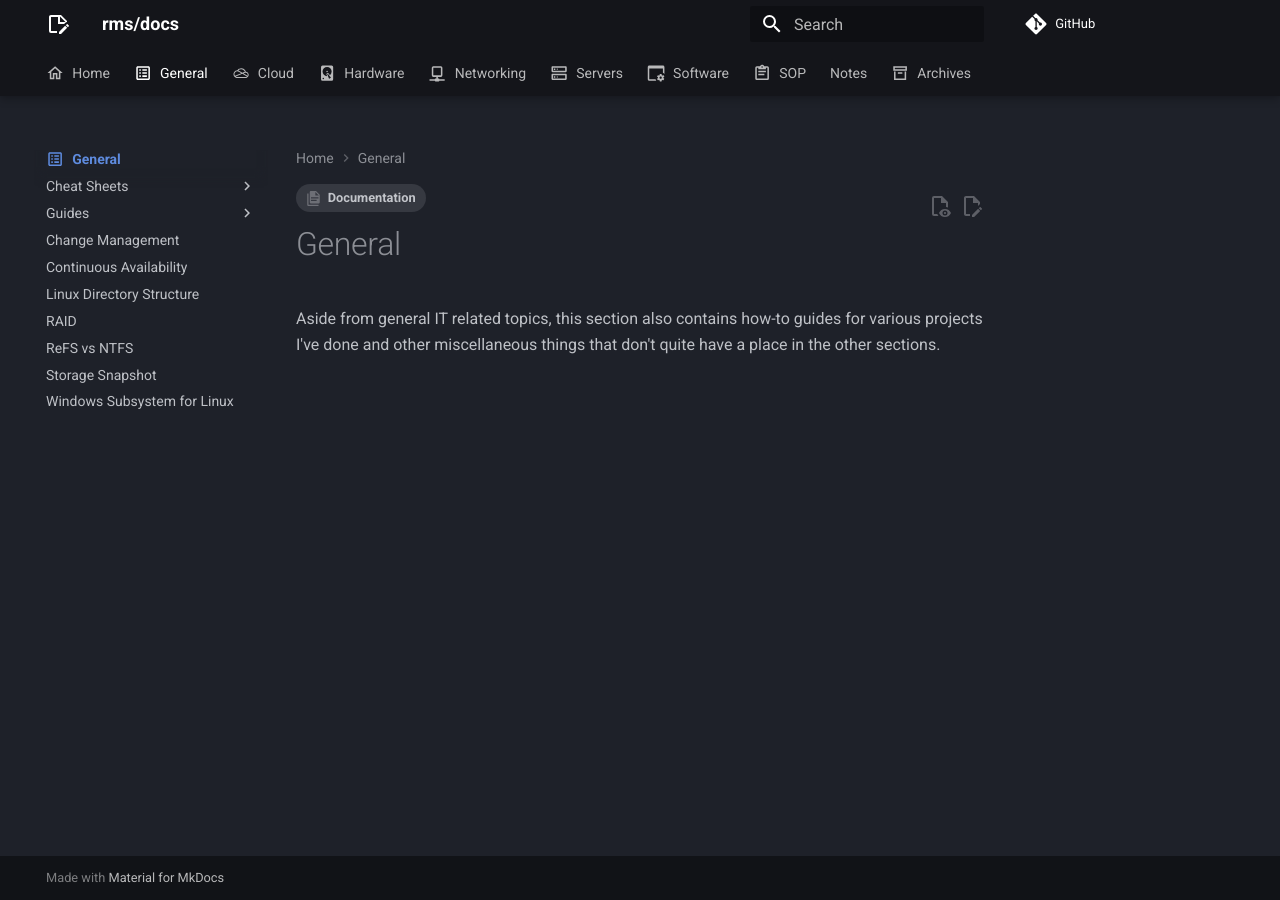
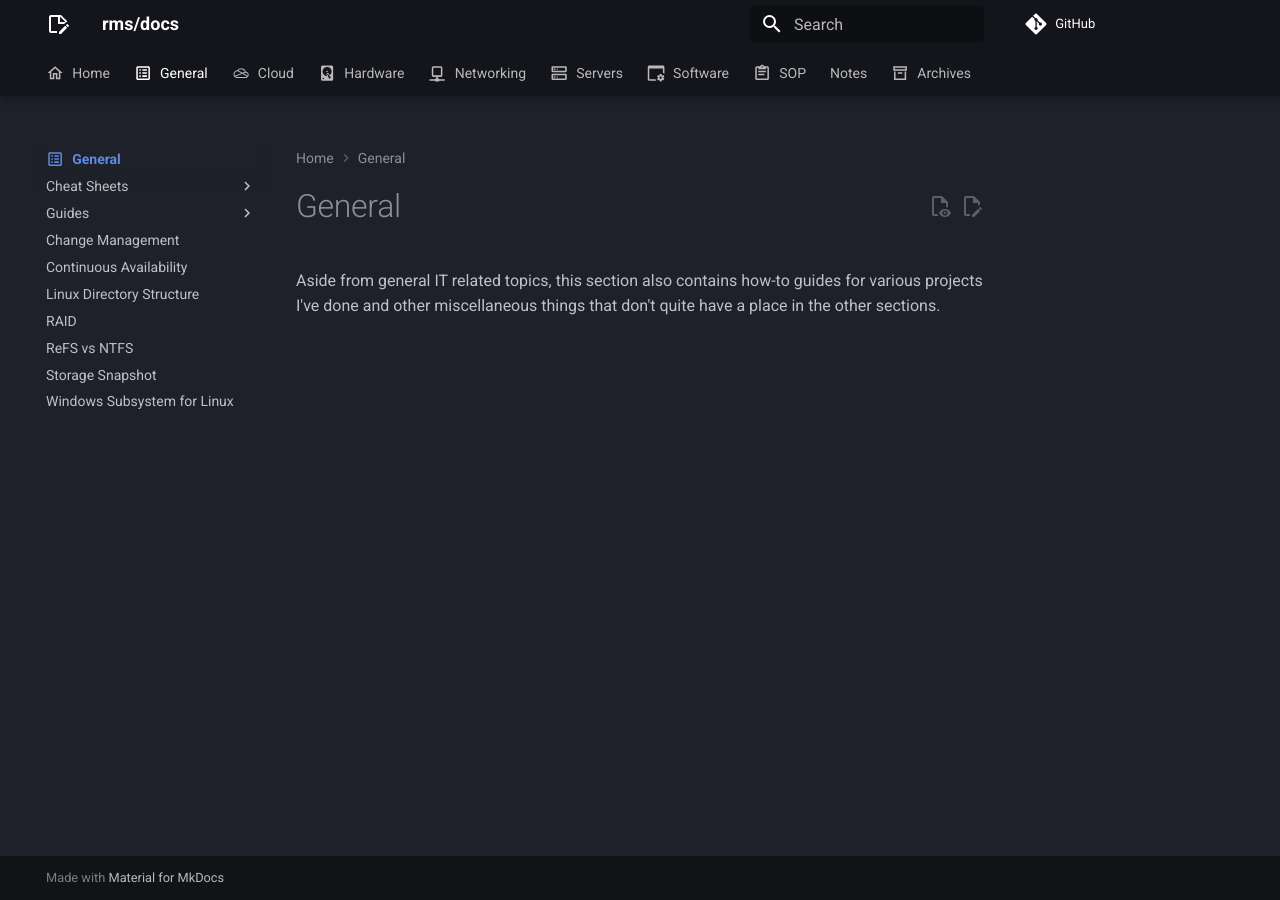
Before and after one commit to rmscode/binary-garden, an MkDocs documentation site: the page built from docs/general/index.md, in a window 1280 px wide. Built offline with MkDocs 1.6.1 and Material for MkDocs 9.7.7, drawn with Linux system fonts in a browser that asks for light colours; comment, search, counter and statistics services are not loaded.

Commit message:
chore(mkdocs): remove tag metadata and disable tags plugin
Deleted all .meta.yml files containing tag metadata from documentation sections and commented out the 'tags' plugin and related tag configuration in mkdocs.yml.

```diff
--- a/docs/general/.meta.yml
+++ /dev/null
@@ -1,2 +0,0 @@
-tags:
-  - Documentation
--- a/docs/hardware/.meta.yml
+++ /dev/null
@@ -1,3 +0,0 @@
-tags:
-  - Documentation
-  - Hardware
--- a/docs/networking/.meta.yml
+++ /dev/null
@@ -1,3 +0,0 @@
-tags:
-  - Documentation
-  - Networking
--- a/docs/servers/.meta.yml
+++ /dev/null
@@ -1,3 +0,0 @@
-tags:
-  - Documentation
-  - Servers
--- a/docs/software/.meta.yml
+++ /dev/null
@@ -1,3 +0,0 @@
-tags:
-  - Documentation
-  - Software
--- a/docs/sop/.meta.yml
+++ /dev/null
@@ -1,3 +0,0 @@
-tags:
-  - Documentation
-  - Standard Operating Procedures
--- a/mkdocs.yml
+++ b/mkdocs.yml
@@ -75,7 +75,7 @@ plugins:
         - "author"
         - "message"
   - mkdocs-audio
-  - tags
+  # - tags
   - autolinks
 
 # Additional configuration
@@ -83,13 +83,13 @@ extra:
   status:
     new: Recently added
     deprecated: Deprecated
-  tags:
-    Documentation: docs
-    Hardware: hardware
-    Networking: networking
-    Notes: notes
-    Software: software
-    Standard Operating Procedures: sop
+  # tags:
+  #   Documentation: docs
+  #   Hardware: hardware
+  #   Networking: networking
+  #   Notes: notes
+  #   Software: software
+  #   Standard Operating Procedures: sop
 
 # Extensions
 markdown_extensions:
```
